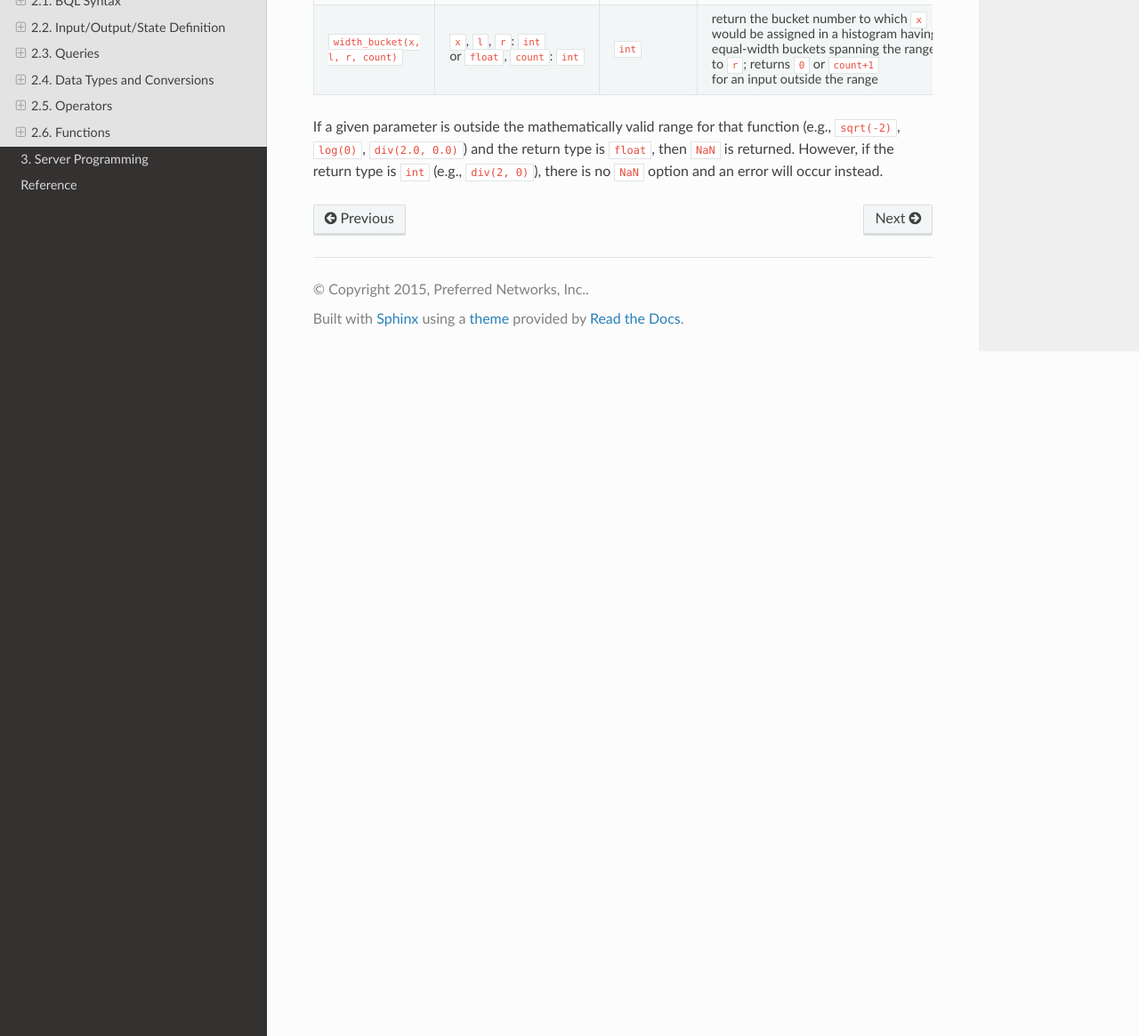
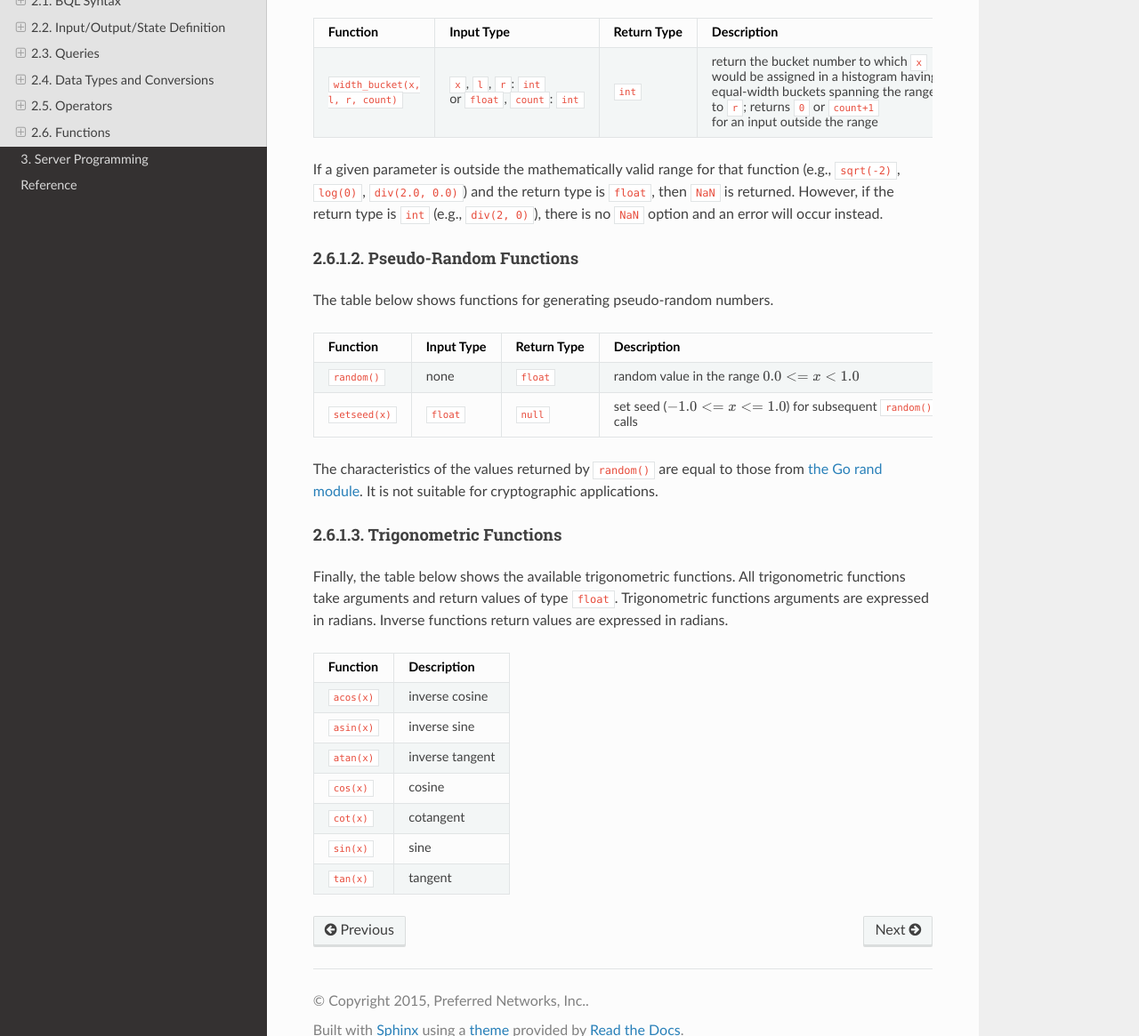
Before and after one commit to sensorbee/docs, a Sphinx documentation site: the page built from source/bql.rst, in a window 1280 px wide and 1400 px high, scrolled down 44540 px, cut to the strip 235-1400 px from the top of the window. Shown: the whole strip at 89% size. Built offline with Sphinx 7.4.7 and the Read the Docs theme 2.0.0, drawn with Linux system fonts in a browser that asks for light colours; some of the changed text lies outside the part shown.

Commit message:
complete numeric functions section

```diff
--- a/source/bql/functions.rst
+++ b/source/bql/functions.rst
@@ -11,6 +11,8 @@ Numeric Functions
 
 General Functions
 -----------------
+
+The table below shows some common mathematical functions that can be used in BQL.
 
 +----------------------------------+------------------------------+---------------+------------------------------------------------------+-------------------------------+---------------+
 | Function                         | Input Type                   | Return Type   | Description                                          | Example                       | Result        |
@@ -76,3 +78,48 @@ General Functions
 
 If a given parameter is outside the mathematically valid range for that function (e.g., ``sqrt(-2)``, ``log(0)``, ``div(2.0, 0.0)``) and the return type is ``float``, then ``NaN`` is returned.
 However, if the return type is ``int`` (e.g., ``div(2, 0)``), there is no ``NaN`` option and an error will occur instead.
+
+
+Pseudo-Random Functions
+-----------------------
+
+The table below shows functions for generating pseudo-random numbers.
+
++----------------+------------+-------------+-----------------------------------------------------------------------+
+| Function       | Input Type | Return Type | Description                                                           |
++================+============+=============+=======================================================================+
+| ``random()``   | none       | ``float``   | random value in the range :math:`0.0 <= x < 1.0`                      |
++----------------+------------+-------------+-----------------------------------------------------------------------+
+| ``setseed(x)`` | ``float``  | ``null``    | set seed (:math:`-1.0 <= x <= 1.0`) for subsequent ``random()`` calls |
++----------------+------------+-------------+-----------------------------------------------------------------------+
+
+The characteristics of the values returned by ``random()`` are equal to those from `the Go rand module <https://golang.org/pkg/math/rand/>`_.
+It is not suitable for cryptographic applications.
+
+
+Trigonometric Functions
+-----------------------
+
+Finally, the table below shows the available trigonometric functions.
+All trigonometric functions take arguments and return values of type ``float``.
+Trigonometric functions arguments are expressed in radians.
+Inverse functions return values are expressed in radians.
+
+
++-------------+-----------------+
+| Function    | Description     |
++=============+=================+
+| ``acos(x)`` | inverse cosine  |
++-------------+-----------------+
+| ``asin(x)`` | inverse sine    |
++-------------+-----------------+
+| ``atan(x)`` | inverse tangent |
++-------------+-----------------+
+| ``cos(x)``  | cosine          |
++-------------+-----------------+
+| ``cot(x)``  | cotangent       |
++-------------+-----------------+
+| ``sin(x)``  | sine            |
++-------------+-----------------+
+| ``tan(x)``  | tangent         |
++-------------+-----------------+
```
Also changed, not shown: other parts of source/bql/functions.rst (+1 -1 lines).
